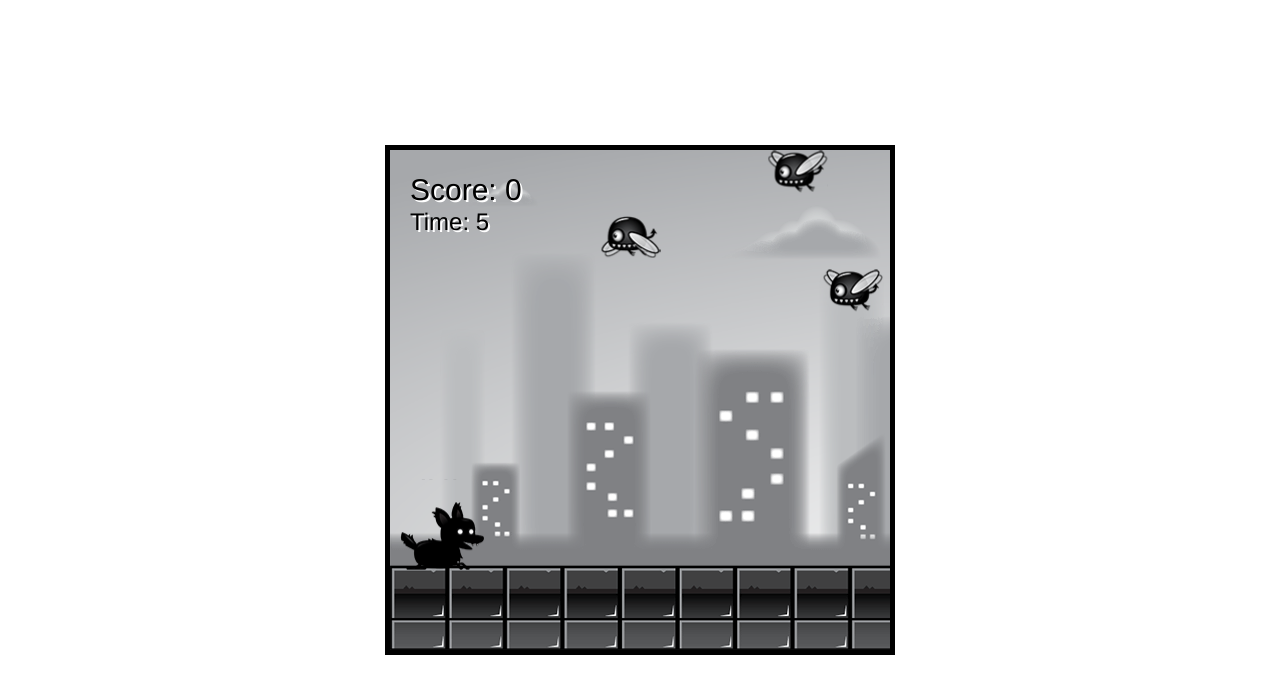
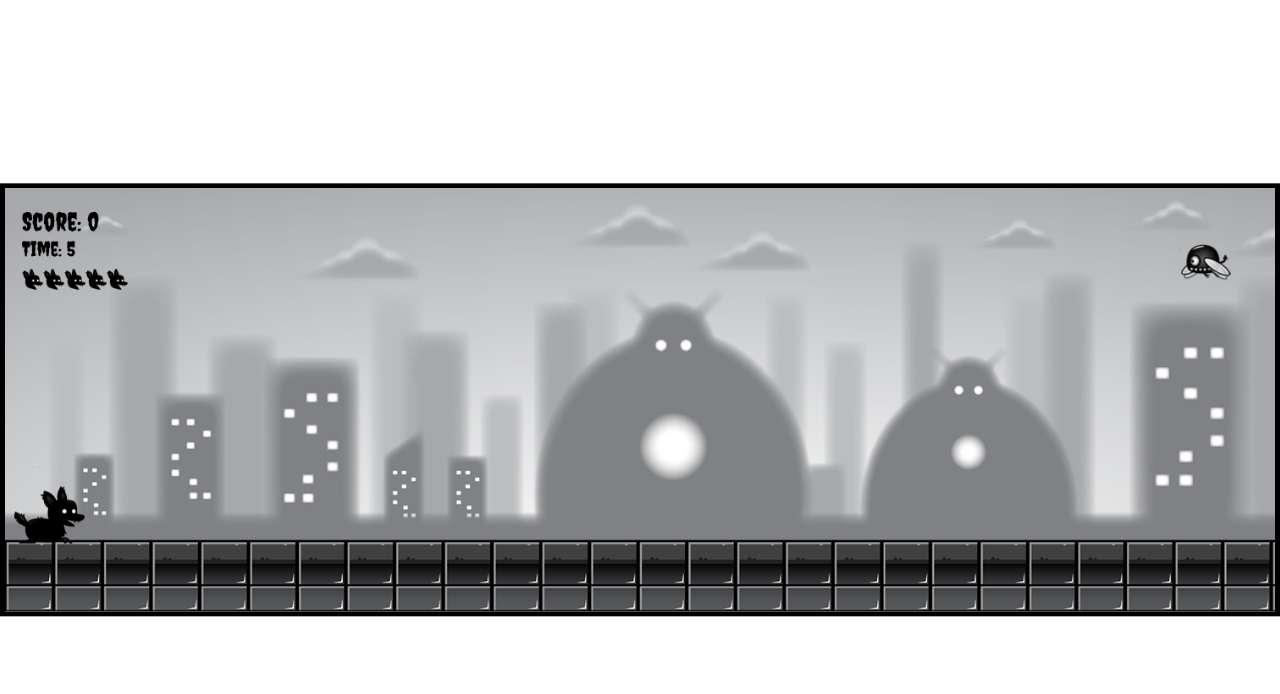
Before and after one commit to Adamwest023/Endless-runner-game, a plain HTML site: page index.html in a window 1280 px wide. Drawn offline with Linux system fonts and the light colour scheme.

Commit message:
added lives to game

```diff
--- a/JS/UI.js
+++ b/JS/UI.js
@@ -2,14 +2,14 @@ export class UI {
     constructor(game) {
         this.game = game;
         this.fontSize = 30;
-        this.fontFamily = 'Helvetica';
-
+        this.fontFamily = 'Creepster';
+        this.livesImage = lives;
+        this.heartImage = hearts;
     }
     draw(context) {
         context.save();
         context.shadowOffsetX = 2;
         context.shadowOffsetY = 2;
-        context.shadowColor = 'white';
         context.shadowBlur = 0;
         // game over message
         if (!this.game.gameOver) {
@@ -21,6 +21,11 @@ export class UI {
             //timer
             context.font = this.fontSize * 0.8 + 'px ' + this.fontFamily;
             context.fillText('Time: ' + (this.game.time * 0.001).toFixed(0), 20, 80);
+            //lives
+            for (let i = 0; i < this.game.lives; i++) {
+                context.drawImage(this.livesImage, 25 * i + 20, 95, 25, 25);
+            }
+
         } else {
             context.textAlign = 'center';
             context.font = this.fontSize * 1 + 'px ' + this.fontFamily;
--- a/JS/main.js
+++ b/JS/main.js
@@ -13,7 +13,7 @@ import { UI } from './UI.js';
 window.addEventListener('load', function () {
     const canvas = document.getElementById('canvas1');
     const ctx = canvas.getContext('2d');
-    canvas.width = 500;
+    canvas.width = 1500;
     canvas.height = 500;
 
     //main brain of project
@@ -37,8 +37,9 @@ window.addEventListener('load', function () {
             this.debug = false;
             this.score = 0;
             this.fontColor = 'black';
+            this.lives = 5;
             this.time = 0;
-            this.maxTime = 10000;
+            this.maxTime = 10000000;
             this.gameOver = false;
             this.player.currentState = this.player.states[0];
             this.player.currentState.enter();
--- a/JS/player.js
+++ b/JS/player.js
@@ -107,6 +107,8 @@ export class Player {
                     this.game.score++;
                 } else {
                     this.setState(6, 0);
+                    this.game.lives--;
+                    if(this.game.lives <= 0) this.game.gameOver = true;
                 }
             }
         });
--- a/index.html
+++ b/index.html
@@ -6,6 +6,9 @@
     <meta http-equiv="X-UA-Compatible" content="IE=edge">
     <meta name="viewport" content="width=device-width, initial-scale=1.0">
     <title>Endless JavaScript Scroller Game</title>
+    <link rel="preconnect" href="https://fonts.googleapis.com">
+    <link rel="preconnect" href="https://fonts.gstatic.com" crossorigin>
+    <link href="https://fonts.googleapis.com/css2?family=Creepster&display=swap" rel="stylesheet">
     <link rel="stylesheet" href="style.css">
 </head>
 
@@ -22,6 +25,8 @@
     <img src="./assets/img/enemies/enemy_spider_big.png" id="enemy_spider_big">
     <img src="./assets/img/animations/fire.png" id="fire">
     <img src="./assets/img/animations/boom.png" id="collide">
+    <img src="./assets/img/icons/lives.png" id="lives">
+    <img src="./assets/img/icons/heart.png" id="hearts">
     <script type="module" src="./JS/main.js"></script>
 </body>
 
--- a/style.css
+++ b/style.css
@@ -13,6 +13,7 @@
     transform: translate(-50%, -50%);
     max-width: 100%;
     max-height: 100%;
+    font-family: 'Creepster', cursive;
 }
 
 #player,
@@ -25,6 +26,8 @@
 #enemy_plant,
 #enemy_spider_big,
 #fire,
-#collide{
+#collide,
+#hearts,
+#lives{
     display: none;
 }
```
